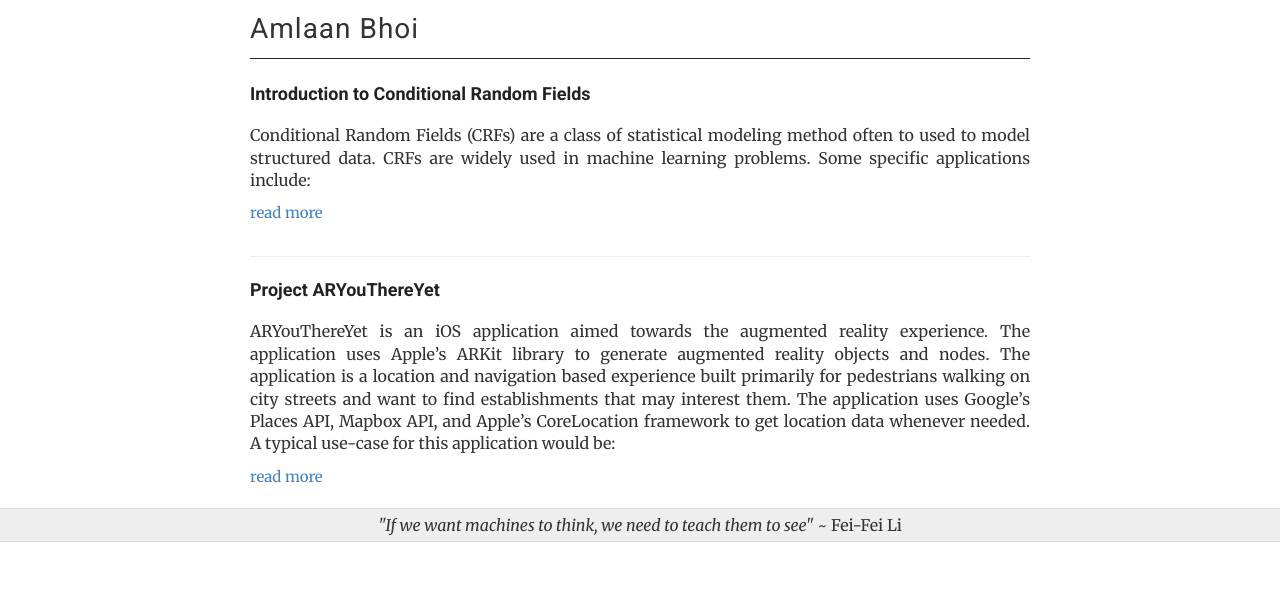
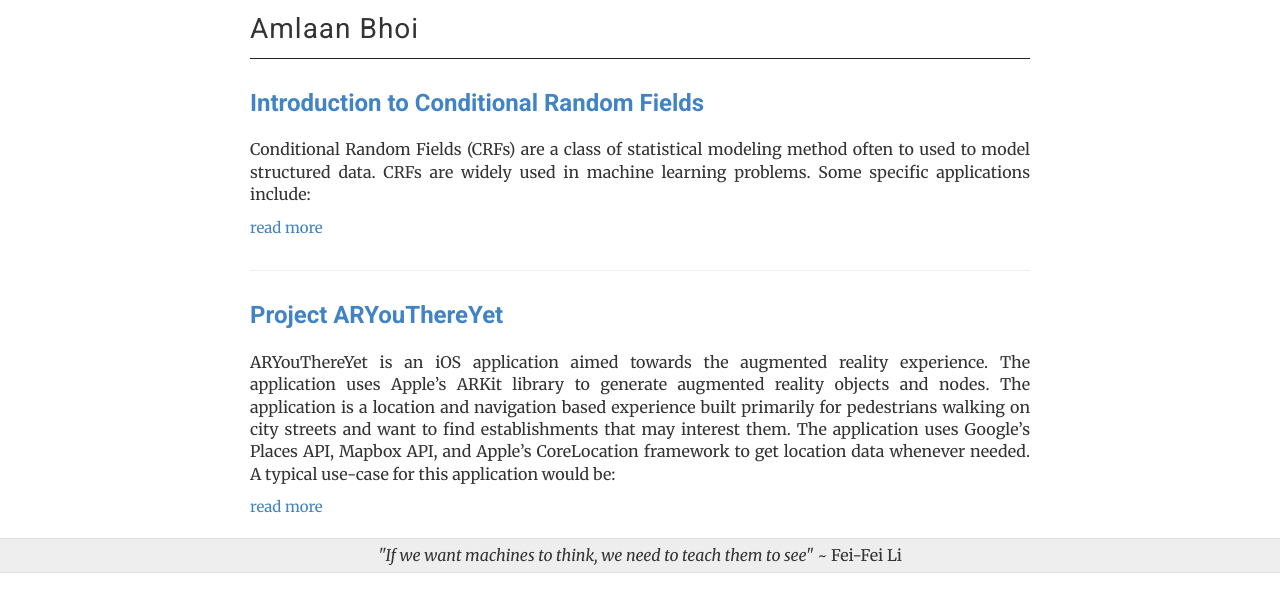
Before and after one commit to abhoi/blog_2, a Jekyll site: the page built from index.html, in a window 1280 px wide. Shown: the top 612 px of the page. Built offline with Jekyll 4.4.1, drawn with Linux system fonts in a browser that asks for light colours.

```diff
--- a/index.html
+++ b/index.html
@@ -6,7 +6,7 @@ layout: default
   {% for post in site.posts %}
     <article class="post">
 
-      <h4><a href="{{ site.baseurl }}{{ post.url }}">{{ post.title }}</a></h4>
+      <h2><a href="{{ site.baseurl }}{{ post.url }}">{{ post.title }}</a></h2>
 
       <div class="entry">
         {{ post.excerpt }}
```
